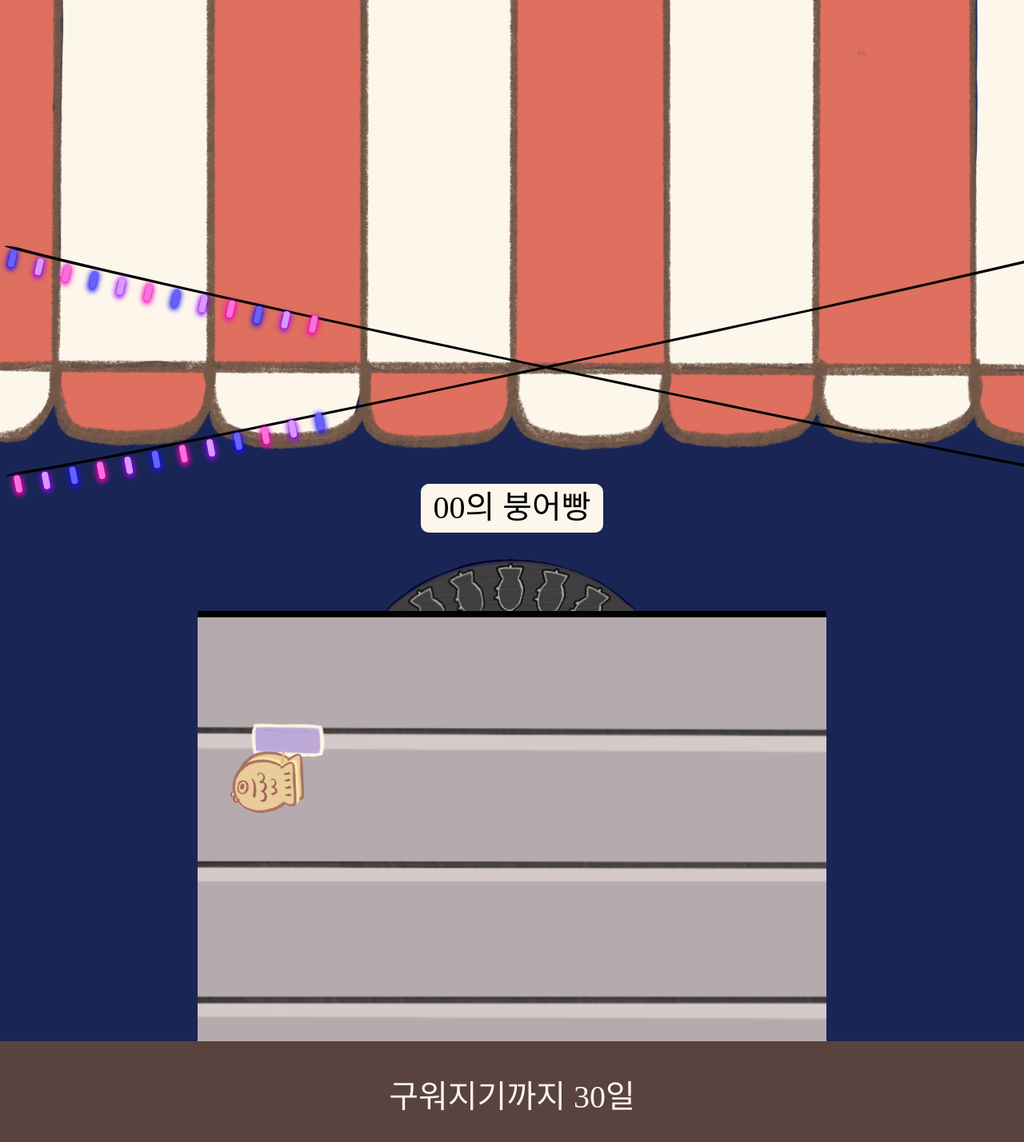
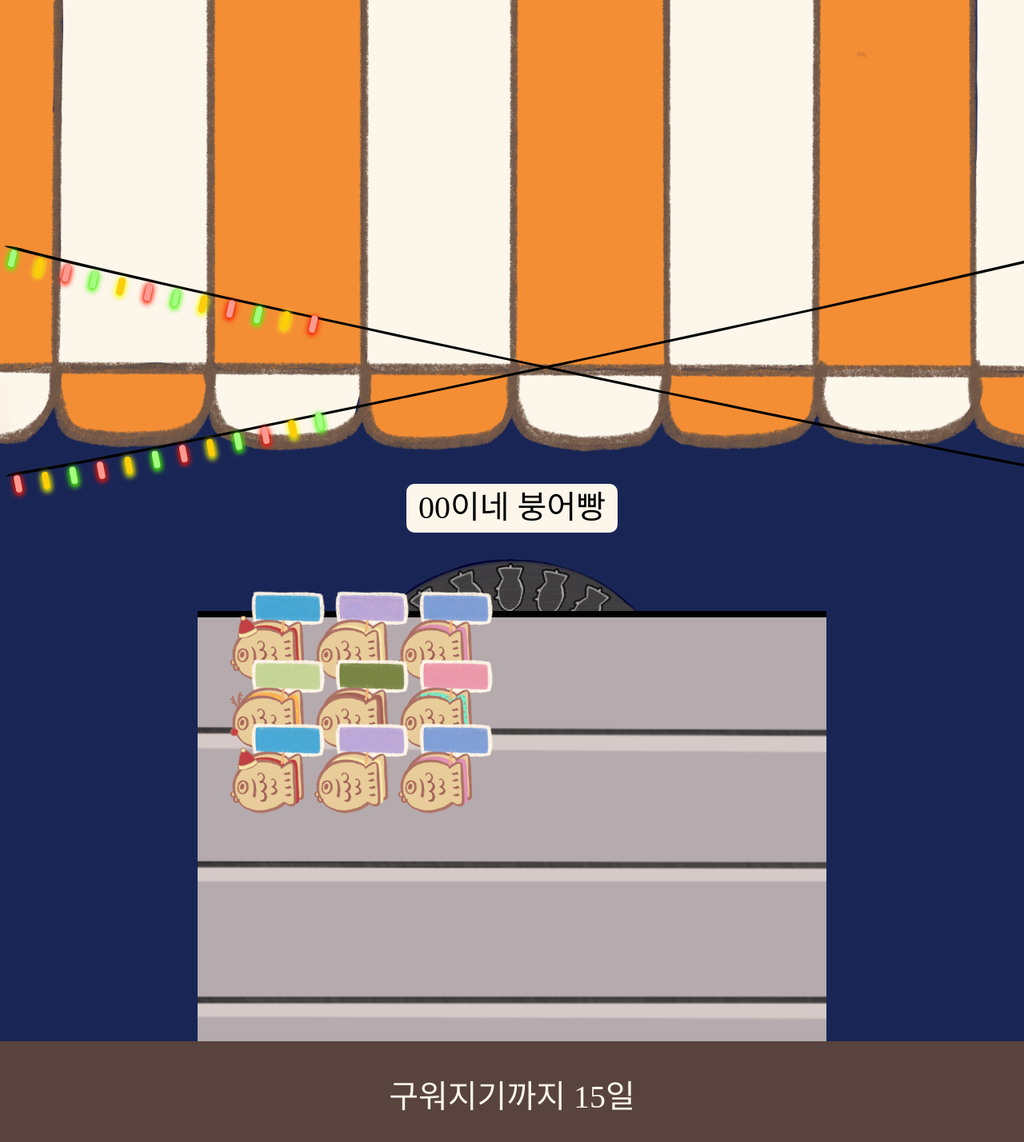
Before and after one commit to boongObbang-plz/boongObbang, a React (Create React App) app in the folder frontend/: page / in a window 1280 px wide. Shown: the top 1428 px of the page at 80% size. Built offline with nearby package versions, Linux system fonts and the light colour scheme; a web font is replaced by a local one.

Commit message:
fix: 받아온 데이터로 화면 그리도록 수정

```diff
--- a/frontend/src/components/MainPage/Bottom.js
+++ b/frontend/src/components/MainPage/Bottom.js
@@ -1,9 +1,9 @@
 import DDay from "components/MainPage/DDay";
 
-const Bottom = () => {
+const Bottom = ({ dday }) => {
   return (
     <div className="h-screen w-screen border-t-4 border-black bg-bottom-color">
-      <DDay />
+      <DDay dday={dday}/>
     </div>
   );
 };
--- a/frontend/src/components/MainPage/DDay.js
+++ b/frontend/src/components/MainPage/DDay.js
@@ -1,7 +1,7 @@
-const DDay = () => {
+const DDay = ({ dday }) => {
   return (
     <div className="mt-10 text-title-color text-[40px]">
-      <h1>구워지기까지 30일</h1>
+      <h1>구워지기까지 {dday}일</h1>
     </div>
   );
 };
--- a/frontend/src/components/MainPage/DefaultScreen.js
+++ b/frontend/src/components/MainPage/DefaultScreen.js
@@ -1,13 +1,24 @@
 import Top from "components/MainPage/Top";
 import Display from "components/MainPage/Display";
 import Bottom from "components/MainPage/Bottom";
+import fakeData from "./fake_api_data.json";
 
 const DefaultScreen = () => {
+
+  // api 연동 전 임시 데이터
+  if (fakeData.status === 200)
+    console.log("api 연동 성공");
+  else
+    console.log("api 연동 실패");
+
   return (
     <div className="flex flex-col justify-center items-center">
-      <Top />
-      <Display />
-      <Bottom />
+      <Top
+      title={fakeData.data.name}
+      roof={fakeData.data.roof}
+      light={fakeData.data.light} />
+      <Display messages={fakeData.data.messages}/>
+      <Bottom dday={fakeData.data["d-day"]}/>
     </div>
   );
 };
--- a/frontend/src/components/MainPage/Display.js
+++ b/frontend/src/components/MainPage/Display.js
@@ -1,11 +1,11 @@
 import board from "images/bg_board.png";
 import Letters from "components/MainPage/Letters";
 
-const Display = () => {
+const Display = ({ messages }) => {
   return (
     <>
     <div className="relative -mt-1">
-      <Letters />
+      <Letters messages={messages}/>
       <img className="border-t-4 border-black" src={board} alt="display" />
     </div>
     </>
--- a/frontend/src/components/MainPage/Letter.js
+++ b/frontend/src/components/MainPage/Letter.js
@@ -5,12 +5,11 @@ import pizza from 'images/letter_pizza.png';
 import redbean from 'images/letter_redbean.png';
 import sweetpotato from 'images/letter_sweetpotato.png';
 
-const Letter = ({ top, left, selectedIdx }) => {
+const Letter = ({ top, left, message }) => {
     const colors = [redbean, cream, sweetpotato, pizza, choco, mint];
-
     return (
         <div>
-            <img className={`absolute ${top} ${left} w-[120px]`} src={colors[selectedIdx]} alt='letter'/>
+            <img className={`absolute ${top} ${left} w-[120px]`} src={colors[message.color]} alt='letter'/>
         </div>
     );
 }
--- a/frontend/src/components/MainPage/Letters.js
+++ b/frontend/src/components/MainPage/Letters.js
@@ -1,6 +1,6 @@
 import Letter from 'components/MainPage/Letter';
 
-const Letters = () => {
+const Letters = ({ messages }) => {
     const location = [
         ["top-[140px]", "left-[40px]"],
         ["top-[140px]", "left-[145px]"],
@@ -13,13 +13,21 @@ const Letters = () => {
         ["top-[-25px]", "left-[250px]"],
     ];
 
+    const rendering = [...messages].reverse().map((message) => {
+        if (message) {
+            var locationIdx = message.idx >= 9 ? message.idx : message.idx % 9;
+            return (
+                    <Letter
+                    key={message.idx}
+                    top={location[locationIdx][0]}
+                    left={location[locationIdx][1]}
+                    message={message} />
+            );
+        }
+    });
+
     return (
-        <div>
-            <Letter
-            top={location[0][0]}
-            left={location[0][1]}
-            selectedIdx={1} />
-        </div>
+        <div>{rendering}</div>
     );
 }
 
--- a/frontend/src/components/MainPage/Roof.js
+++ b/frontend/src/components/MainPage/Roof.js
@@ -1,11 +1,16 @@
 import redRoof from "images/bg_roof_red.png";
+import orangeRoof from "images/bg_roof_orange.png";
+import greenRoof from "images/bg_roof_green.png";
+import blueRoof from "images/bg_roof_blue.png";
 import Light from "components/MainPage/Light";
 
-const Roof = () => {
+const Roof = ({ roof, light }) => {
+  const roofs = [redRoof, orangeRoof, greenRoof, blueRoof];
+
   return (
     <div>
-      <img src={redRoof} alt="roof" />
-      <Light selectedIdx={2} />
+      <img src={roofs[roof]} alt="roof" />
+      <Light selectedIdx={light} />
     </div>
   );
 };
--- a/frontend/src/components/MainPage/Title.js
+++ b/frontend/src/components/MainPage/Title.js
@@ -1,7 +1,7 @@
-const Title = () => {
+const Title = ({ title }) => {
   return (
     <div className="flex justify-center items-center h-[61px] w-fit bg-title-color mb-8 border-15 border-title-color rounded-[10px] text-[40px]">
-      <h1>00의 붕어빵</h1>
+      <h1>{title}</h1>
     </div>
   );
 };
--- a/frontend/src/components/MainPage/Top.js
+++ b/frontend/src/components/MainPage/Top.js
@@ -2,11 +2,11 @@ import Roof from "components/MainPage/Roof";
 import Title from "components/MainPage/Title";
 import Grill from "components/MainPage/Grill";
 
-const Top = () => {
+const Top = ({ title, roof, light }) => {
   return (
     <>
-      <Roof />
-      <Title />
+      <Roof roof={roof} light={light}/>
+      <Title title={title}/>
       <Grill />
     </>
   );
--- /dev/null
+++ b/frontend/src/components/MainPage/fake_api_data.json
@@ -0,0 +1,66 @@
+{
+    "status" : 200,
+    "message" : "성공",
+    "data" : {
+        "name" : "00이네 붕어빵",
+        "roof" : 1,
+        "light" : 0,
+        "d-day" : 15,
+        "messages" : [
+            {
+                "idx" : 0,
+                "color" : 0,
+                "made_by" : "이름",
+                "to" : "이름"
+            },
+            {
+                "idx" : 1,
+                "color" : 1,
+                "made_by" : "이름",
+                "to" : "이름"
+            },
+            {
+                "idx" : 2,
+                "color" : 2,
+                "made_by" : "이름",
+                "to" : "이름"
+            },
+            {
+                "idx" : 3,
+                "color" : 3,
+                "made_by" : "이름",
+                "to" : "이름"
+            },
+            {
+                "idx" : 4,
+                "color" : 4,
+                "made_by" : "이름",
+                "to" : "이름"
+            },
+            {
+                "idx" : 5,
+                "color" : 5,
+                "made_by" : "이름",
+                "to" : "이름"
+            },
+            {
+                "idx" : 6,
+                "color" : 0,
+                "made_by" : "이름",
+                "to" : "이름"
+            },
+            {
+                "idx" : 7,
+                "color" : 1,
+                "made_by" : "이름",
+                "to" : "이름"
+            },
+            {
+                "idx" : 8,
+                "color" : 2,
+                "made_by" : "이름",
+                "to" : "이름"
+            }
+        ]
+    }
+}
```
